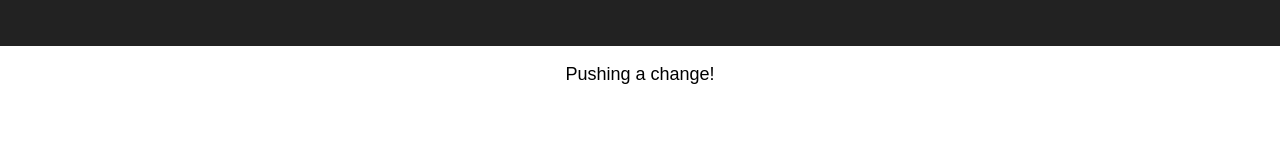
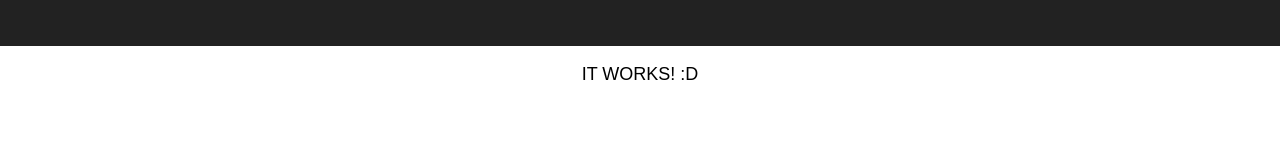
Before and after one commit to third774/testing-circleci, a React app: page / in a window 1280 px wide. Shown: the part 144-298 px from the top of the page. Built offline with nearby package versions, Linux system fonts and the light colour scheme.

Commit message:
Make a change in the app to test auto deployment

```diff
--- a/src/App.js
+++ b/src/App.js
@@ -11,7 +11,7 @@
           <h1 className="App-title">Welcome to React</h1>
         </header>
         <p className="App-intro">
-          Pushing a change!
+          IT WORKS! :D
         </p>
       </div>
     );
```
